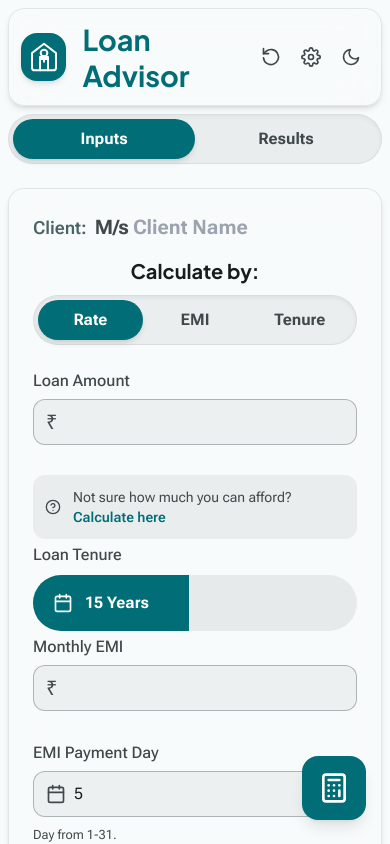
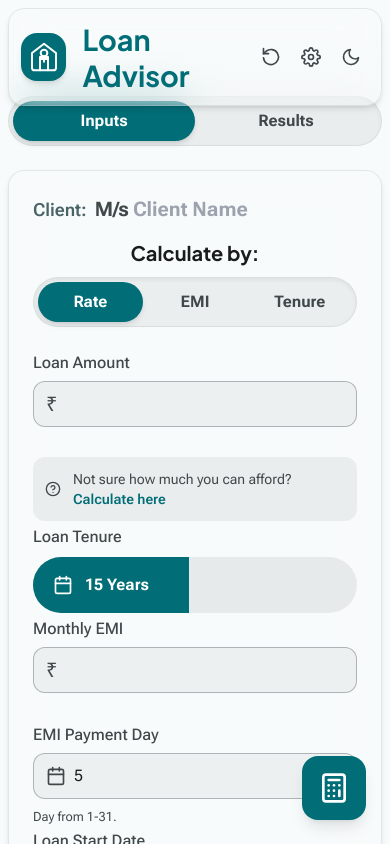
Before and after one commit to hrsagar28/loan-calculator-app, a React (Create React App) app: page / in a window 390 px wide. Shown: the top 844 px of the page. Built offline with nearby package versions, Linux system fonts and the light colour scheme.

Commit message:
Fix header layout, tooltips, and card hover effects

```diff
--- a/src/App.js
+++ b/src/App.js
@@ -236,6 +236,9 @@ export default function App() {
                 isDarkMode={isDarkMode} setIsDarkMode={setIsDarkMode} setIsSettingsOpen={setIsSettingsOpen}
                 handleReset={handleReset} handleInteractiveClick={handleInteractiveClick}
             />
+
+            {/* This div now wraps the main content and footer, providing the necessary offset for the fixed header */}
+            <div className="flex-grow flex flex-col pt-24 md:pt-28">
                 <main className="flex-grow flex flex-col lg:flex-row p-2 sm:p-4 lg:p-8 pt-0 gap-6 relative">
                     <SettingsModal
                         isOpen={isSettingsOpen} onClose={() => setIsSettingsOpen(false)}
@@ -309,6 +312,7 @@ export default function App() {
                     )}
                 </main>
                 <Footer />
+            </div>
             <Snackbar message={notification.message} type={notification.type} onDismiss={() => setNotification({ message: '', type: 'success' })} />
         </div>
     );
--- a/src/components/calculator/PrepaymentSimulator.js
+++ b/src/components/calculator/PrepaymentSimulator.js
@@ -106,11 +106,11 @@ export const PrepaymentSavings = ({ results, formatCurrency }) => {
             <h4 className="font-bold text-on-surface mb-2">Prepayment Savings</h4>
             {hasSavings ? (
                 <div className="grid grid-cols-1 sm:grid-cols-2 gap-4">
-                    <div className="bg-primary-container text-on-primary-container rounded-xl p-3 text-center">
+                    <div className="bg-primary-container text-on-primary-container rounded-xl p-3 text-center transition-transform hover:scale-105 card-glow-effect">
                         <p className="font-semibold">Interest Saved</p>
                         <p className="font-bold text-2xl font-display">{formatCurrency(results.interestSaved)}</p>
                     </div>
-                    <div className="bg-primary-container text-on-primary-container rounded-xl p-3 text-center">
+                    <div className="bg-primary-container text-on-primary-container rounded-xl p-3 text-center transition-transform hover:scale-105 card-glow-effect">
                         <p className="font-semibold">Tenure Reduced By</p>
                         <p className="font-bold text-2xl font-display">{results.tenureReduced} months</p>
                     </div>
--- a/src/components/common/Tooltip.js
+++ b/src/components/common/Tooltip.js
@@ -23,7 +23,7 @@ const Tooltip = ({ text, children }) => {
             <div
                 id={tooltipId}
                 role="tooltip"
-                className={`absolute bottom-full right-0 mb-2 w-max max-w-xs p-2 text-[0.8em] font-medium rounded-md shadow-lg transition-opacity duration-300 z-50 bg-primary text-on-primary ${isVisible ? 'opacity-100' : 'opacity-0 pointer-events-none'}`}
+                className={`absolute top-full left-1/2 -translate-x-1/2 mt-2 w-max max-w-xs p-2 text-[0.8em] font-medium rounded-md shadow-lg transition-opacity duration-300 z-50 bg-primary text-on-primary ${isVisible ? 'opacity-100' : 'opacity-0 pointer-events-none'} hidden md:block`}
             >
                 {text}
             </div>
--- a/src/components/layout/Header.js
+++ b/src/components/layout/Header.js
@@ -33,7 +33,7 @@ const Header = ({
         window.addEventListener('scroll', handleScroll, { passive: true });
         window.addEventListener('resize', handleScroll, { passive: true });
 
-        handleScroll();
+        handleScroll(); // Initial check
 
         return () => {
             window.removeEventListener('scroll', handleScroll);
@@ -42,7 +42,7 @@ const Header = ({
     }, []);
 
     return (
-        <header className={`sticky top-0 z-30 p-2 md:p-4 no-print transition-transform duration-300 ease-in-out ${headerVisible ? 'translate-y-0' : '-translate-y-full'} lg:translate-y-0`}>
+        <header className={`fixed top-0 left-0 right-0 z-30 p-2 md:p-4 no-print transition-transform duration-300 ease-in-out ${headerVisible ? 'translate-y-0' : '-translate-y-full'} lg:translate-y-0`}>
             <div className="max-w-8xl mx-auto p-3 lg:p-4 rounded-2xl flex items-center justify-between bg-surface/80 border-glass glass-effect shadow-glass">
 
                 <div className="flex items-center gap-4">
```
Lines whose indentation alone changed are shown as unchanged.
